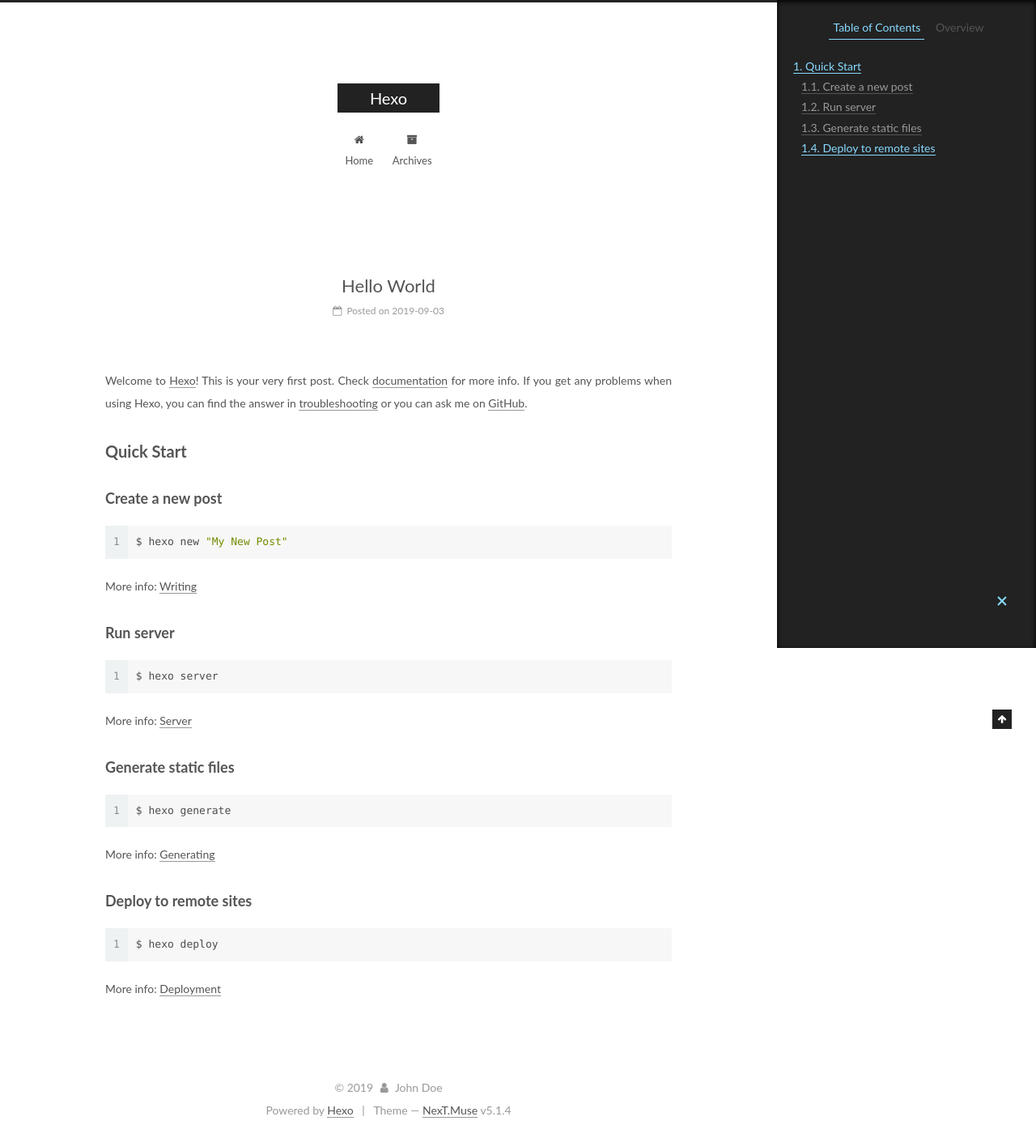
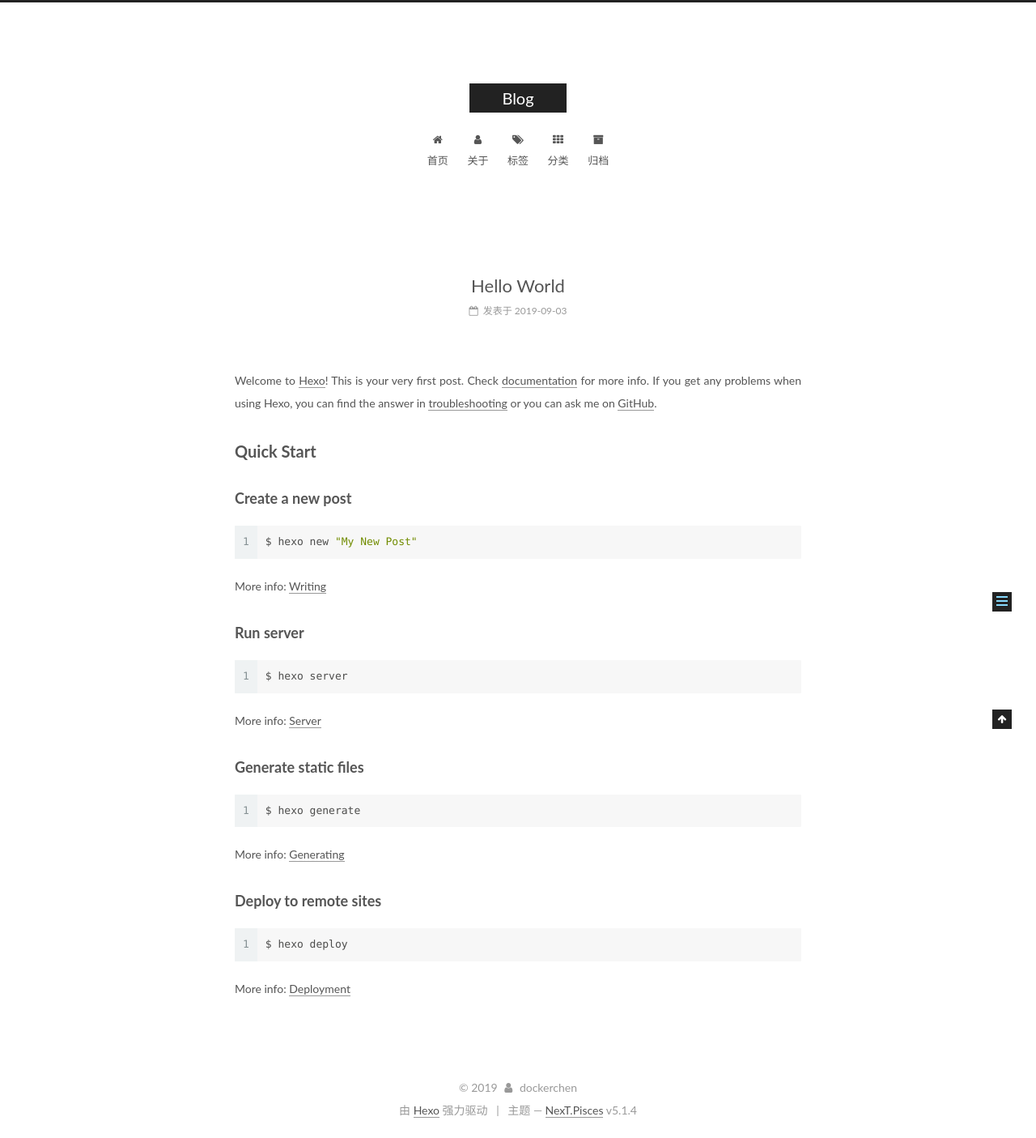
Before and after one commit to DockerChen/DockerChen.github.io, a plain HTML site: page 2019/09/03/hello-world/index.html in a window 1280 px wide. Shown: the whole page at 81% size. Drawn offline with Linux system fonts and the light colour scheme.

Commit message:
Site updated: 2019-09-03 21:58:03

```diff
--- a/2019/09/03/hello-world/index.html
+++ b/2019/09/03/hello-world/index.html
@@ -5,7 +5,7 @@
 
 
 
-<html class="theme-next muse use-motion" lang="en">
+<html class="theme-next pisces use-motion" lang="zh-Hans">
 <head><meta name="generator" content="Hexo 3.9.0">
   <meta charset="UTF-8">
 <meta http-equiv="X-UA-Compatible" content="IE=edge">
@@ -83,9 +83,9 @@
 <meta property="og:type" content="article">
 <meta property="og:title" content="Hello World">
 <meta property="og:url" content="http://yoursite.com/2019/09/03/hello-world/index.html">
-<meta property="og:site_name" content="Hexo">
+<meta property="og:site_name" content="Blog">
 <meta property="og:description" content="Welcome to Hexo! This is your very first post. Check documentation for more info. If you get any problems when using Hexo, you can find the answer in troubleshooting or you can ask me on GitHub. Quick">
-<meta property="og:locale" content="en">
+<meta property="og:locale" content="zh-Hans">
 <meta property="og:updated_time" content="2019-09-03T13:11:58.018Z">
 <meta name="twitter:card" content="summary">
 <meta name="twitter:title" content="Hello World">
@@ -97,7 +97,7 @@
   var NexT = window.NexT || {};
   var CONFIG = {
     root: '/',
-    scheme: 'Muse',
+    scheme: 'Pisces',
     version: '5.1.4',
     sidebar: {"position":"left","display":"post","offset":12,"b2t":false,"scrollpercent":false,"onmobile":false},
     fancybox: true,
@@ -105,7 +105,7 @@
     motion: {"enable":true,"async":false,"transition":{"post_block":"fadeIn","post_header":"slideDownIn","post_body":"slideDownIn","coll_header":"slideLeftIn","sidebar":"slideUpIn"}},
     duoshuo: {
       userId: '0',
-      author: 'Author'
+      author: '博主'
     },
     algolia: {
       applicationID: '',
@@ -125,7 +125,7 @@
 
 
 
-  <title>Hello World | Hexo</title>
+  <title>Hello World | Blog</title>
 
 
 
@@ -137,7 +137,7 @@
 
 </head>
 
-<body itemscope itemtype="http://schema.org/WebPage" lang="en">
+<body itemscope itemtype="http://schema.org/WebPage" lang="zh-Hans">
 
 
 
@@ -155,7 +155,7 @@
     <div class="custom-logo-site-title">
       <a href="/" class="brand" rel="start">
         <span class="logo-line-before"><i></i></span>
-        <span class="site-title">Hexo</span>
+        <span class="site-title">Blog</span>
         <span class="logo-line-after"><i></i></span>
       </a>
     </div>
@@ -185,7 +185,37 @@
 
               <i class="menu-item-icon fa fa-fw fa-home"></i> <br>
 
-            Home
+            首页
+          </a>
+        </li>
+
+
+        <li class="menu-item menu-item-about">
+          <a href="/about/" rel="section">
+
+              <i class="menu-item-icon fa fa-fw fa-user"></i> <br>
+
+            关于
+          </a>
+        </li>
+
+
+        <li class="menu-item menu-item-tags">
+          <a href="/tags/" rel="section">
+
+              <i class="menu-item-icon fa fa-fw fa-tags"></i> <br>
+
+            标签
+          </a>
+        </li>
+
+
+        <li class="menu-item menu-item-categories">
+          <a href="/categories/" rel="section">
+
+              <i class="menu-item-icon fa fa-fw fa-th"></i> <br>
+
+            分类
           </a>
         </li>
 
@@ -195,7 +225,7 @@
 
               <i class="menu-item-icon fa fa-fw fa-archive"></i> <br>
 
-            Archives
+            归档
           </a>
         </li>
 
@@ -235,13 +265,13 @@
     <link itemprop="mainEntityOfPage" href="http://yoursite.com/2019/09/03/hello-world/">
 
     <span hidden itemprop="author" itemscope itemtype="http://schema.org/Person">
-      <meta itemprop="name" content="John Doe">
+      <meta itemprop="name" content="dockerchen">
       <meta itemprop="description" content>
       <meta itemprop="image" content="/images/avatar.gif">
     </span>
 
     <span hidden itemprop="publisher" itemscope itemtype="http://schema.org/Organization">
-      <meta itemprop="name" content="Hexo">
+      <meta itemprop="name" content="Blog">
     </span>
 
 
@@ -259,9 +289,9 @@
                 <i class="fa fa-calendar-o"></i>
               </span>
 
-                <span class="post-meta-item-text">Posted on</span>
+                <span class="post-meta-item-text">发表于</span>
 
-              <time title="Post created" itemprop="dateCreated datePublished" datetime="2019-09-03T21:11:58+08:00">
+              <time title="创建于" itemprop="dateCreated datePublished" datetime="2019-09-03T21:11:58+08:00">
                 2019-09-03
               </time>
 
@@ -382,10 +412,10 @@
 
         <ul class="sidebar-nav motion-element">
           <li class="sidebar-nav-toc sidebar-nav-active" data-target="post-toc-wrap">
-            Table of Contents
+            文章目录
           </li>
           <li class="sidebar-nav-overview" data-target="site-overview-wrap">
-            Overview
+            站点概览
           </li>
         </ul>
 
@@ -394,7 +424,7 @@
         <div class="site-overview">
           <div class="site-author motion-element" itemprop="author" itemscope itemtype="http://schema.org/Person">
 
-              <p class="site-author-name" itemprop="name">John Doe</p>
+              <p class="site-author-name" itemprop="name">dockerchen</p>
               <p class="site-description motion-element" itemprop="description"></p>
           </div>
 
@@ -406,7 +436,7 @@
                 <a href="/archives/">
 
                   <span class="site-state-item-count">1</span>
-                  <span class="site-state-item-name">posts</span>
+                  <span class="site-state-item-name">日志</span>
                 </a>
               </div>
 
@@ -466,13 +496,13 @@
   <span class="with-love">
     <i class="fa fa-user"></i>
   </span>
-  <span class="author" itemprop="copyrightHolder">John Doe</span>
+  <span class="author" itemprop="copyrightHolder">dockerchen</span>
 
 
 </div>
 
 
-  <div class="powered-by">Powered by <a class="theme-link" target="_blank" href="https://hexo.io">Hexo</a></div>
+  <div class="powered-by">由 <a class="theme-link" target="_blank" href="https://hexo.io">Hexo</a> 强力驱动</div>
 
 
 
@@ -480,7 +510,7 @@
 
 
 
-  <div class="theme-info">Theme &mdash; <a class="theme-link" target="_blank" href="https://github.com/iissnan/hexo-theme-next">NexT.Muse</a> v5.1.4</div>
+  <div class="theme-info">主题 &mdash; <a class="theme-link" target="_blank" href="https://github.com/iissnan/hexo-theme-next">NexT.Pisces</a> v5.1.4</div>
 
 
 
@@ -581,6 +611,13 @@
 
 
 
+  <script type="text/javascript" src="/js/src/affix.js?v=5.1.4"></script>
+
+  <script type="text/javascript" src="/js/src/schemes/pisces.js?v=5.1.4"></script>
+
+
+
+
   <script type="text/javascript" src="/js/src/scrollspy.js?v=5.1.4"></script>
 <script type="text/javascript" src="/js/src/post-details.js?v=5.1.4"></script>
 
```
Also changed, not shown: archives/2019/09/index.html (+55 -18 lines), archives/2019/index.html (+55 -18 lines), archives/index.html (+55 -18 lines), index.html (+58 -21 lines).
